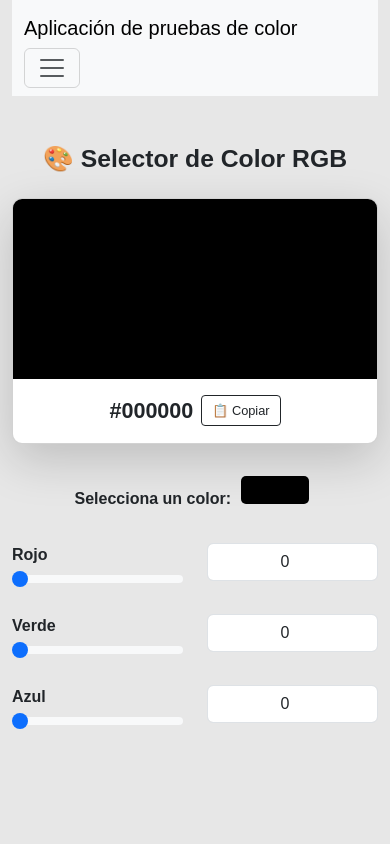
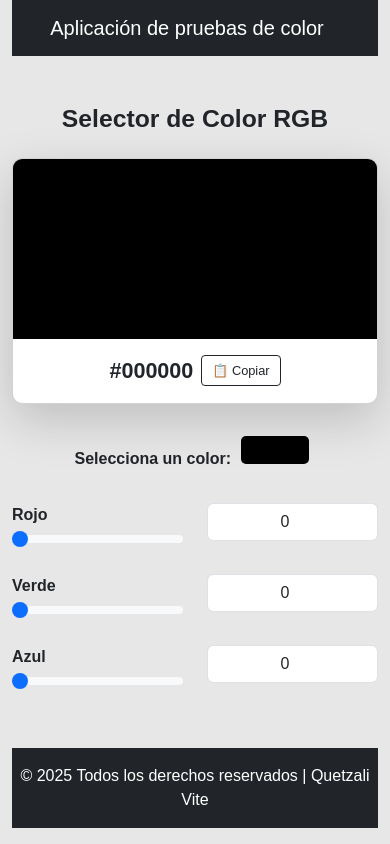
Before and after one commit to Quetzali-vit/Intro-app-color, a plain HTML site: page index.html in a window 390 px wide. Drawn offline with nearby package versions, Linux system fonts and the light colour scheme.

Commit message:
Ajuste de index.html

```diff
--- a/index.html
+++ b/index.html
@@ -8,35 +8,18 @@
     <link rel="stylesheet" href="https://cdn.jsdelivr.net/npm/bootstrap@5.3.0/dist/css/bootstrap.min.css">
     <link rel="stylesheet" href="styles.css">
 
-    <style>
-        /* Estilos adicionales para el footer */
-        footer {
-          position: fixed;
-          bottom: 0;
-          width: 100%;
-          background-color: #f8f9fa; /* Color de fondo */
-          text-align: center; /* Centrado del texto */
-          padding: 10px 0; /* Espaciado interior */
-        }
-      </style>
+</head>
+<body>
 
-</head>
-
-<body>
     <div class="container">
-
-        <nav class="navbar navbar-expand-lg navbar-light bg-light mb-4">
-            <div class="container-fluid">
-                <a class="navbar-brand" href="#">Aplicación de pruebas de color</a>
-                <button class="navbar-toggler" type="button" data-bs-toggle="collapse"
-                    data-bs-target="#navbarSupportedContent" aria-controls="navbarSupportedContent"
-                    aria-expanded="false" aria-label="Toggle navigation">
-                    <span class="navbar-toggler-icon"></span>
-                </button>
+        <nav class="navbar navbar-dark" style="background-color: #212529;">
+            <div class="container-fluid d-flex justify-content-center">
+                <a class="navbar-brand text-center" href="#">Aplicación de pruebas de color</a>
             </div>
         </nav>
 
-        <h2 class="text-center fw-bold text-dark mb-4 mt-5">🎨 Selector de Color RGB</h2>
+
+        <h2 class="text-center fw-bold text-dark mb-4 mt-5">Selector de Color RGB</h2>
         <div class="row justify-content-center">
             <div class="col-md-6">
                 <div class="card shadow-lg">
@@ -48,7 +31,6 @@
                         </div>
                     </div>
                 </div>
-
                 <!-- Color Picker -->
                 <div class="text-center mt-3">
                     <label for="colorPicker" class="form-label fw-bold">Selecciona un color:</label>
@@ -87,10 +69,14 @@
                             value="0">
                     </div>
                 </div>
-
             </div>
         </div>
+        <footer class="bg-dark text-white text-center py-3 mt-5">
+            <p class="mb-0">&copy; 2025 Todos los derechos reservados | Quetzali Vite</p>
+        </footer>
     </div>
+
     <script src="main.js"></script>
 </body>
+
 </html>
```
